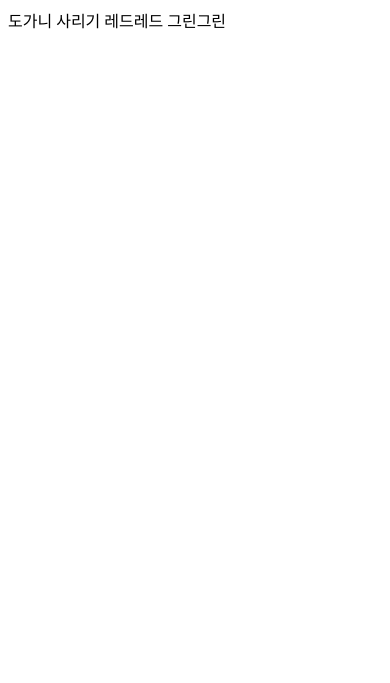
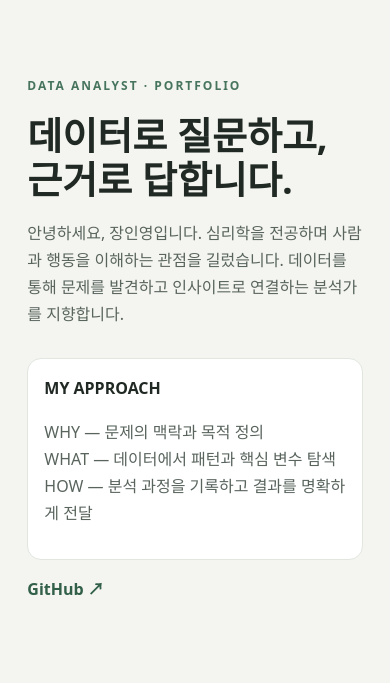
Before and after one commit to justinjang123/jangin, a plain HTML site: page index.html in a window 390 px wide. Drawn offline with Linux system fonts and the light colour scheme.

Commit message:
Build responsive data analyst introduction page

```diff
--- a/index.html
+++ b/index.html
@@ -1,13 +1 @@
-<!DOCTYPE html>
-<html lang="en">
-<head>
-    <meta charset="UTF-8">
-    <meta name="viewport" content="width=device-width, initial-scale=1.0">
-    <title>Document</title>
-</head>
-<body>
-    <!-- ! + tab -->
-    도가니 사리기 레드레드
-    그린그린
-</body>
-</html>
+<!doctype html><html lang="ko"><meta charset="utf-8"><meta name="viewport" content="width=device-width,initial-scale=1"><title>장인영 | 데이터 분석가</title><style>*{box-sizing:border-box}body{margin:0;background:#f4f5f1;color:#202923;font:16px/1.7 system-ui,sans-serif}.wrap{max-width:680px;margin:12vh auto;padding:0 7vw}.tag{color:#47745c;font-size:12px;font-weight:700;letter-spacing:2px}h1{font-size:clamp(38px,9vw,60px);line-height:1.15;margin:18px 0}p{color:#59645d}.card{margin-top:30px;padding:20px;background:white;border:1px solid #e1e6df;border-radius:14px}a{color:#315f48;font-weight:700;text-decoration:none}@media(max-width:480px){.wrap{margin:9vh auto}.card{padding:16px}}</style><main class="wrap"><div class="tag">DATA ANALYST · PORTFOLIO</div><h1>데이터로 질문하고,<br>근거로 답합니다.</h1><p>안녕하세요, 장인영입니다. 심리학을 전공하며 사람과 행동을 이해하는 관점을 길렀습니다. 데이터를 통해 문제를 발견하고 인사이트로 연결하는 분석가를 지향합니다.</p><section class="card"><b>MY APPROACH</b><p>WHY — 문제의 맥락과 목적 정의<br>WHAT — 데이터에서 패턴과 핵심 변수 탐색<br>HOW — 분석 과정을 기록하고 결과를 명확하게 전달</p></section><p><a href="https://github.com/justinjang123">GitHub ↗</a></p></main></html>
```
